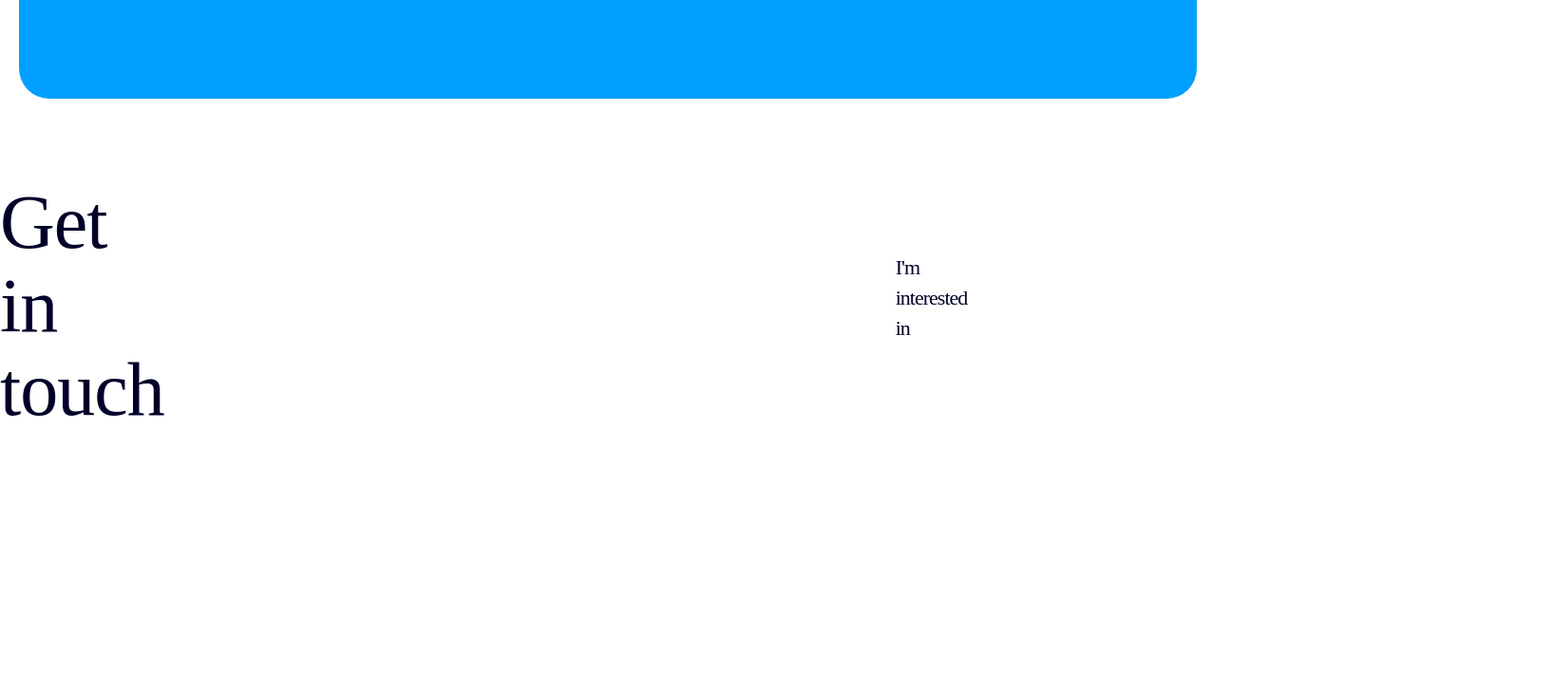
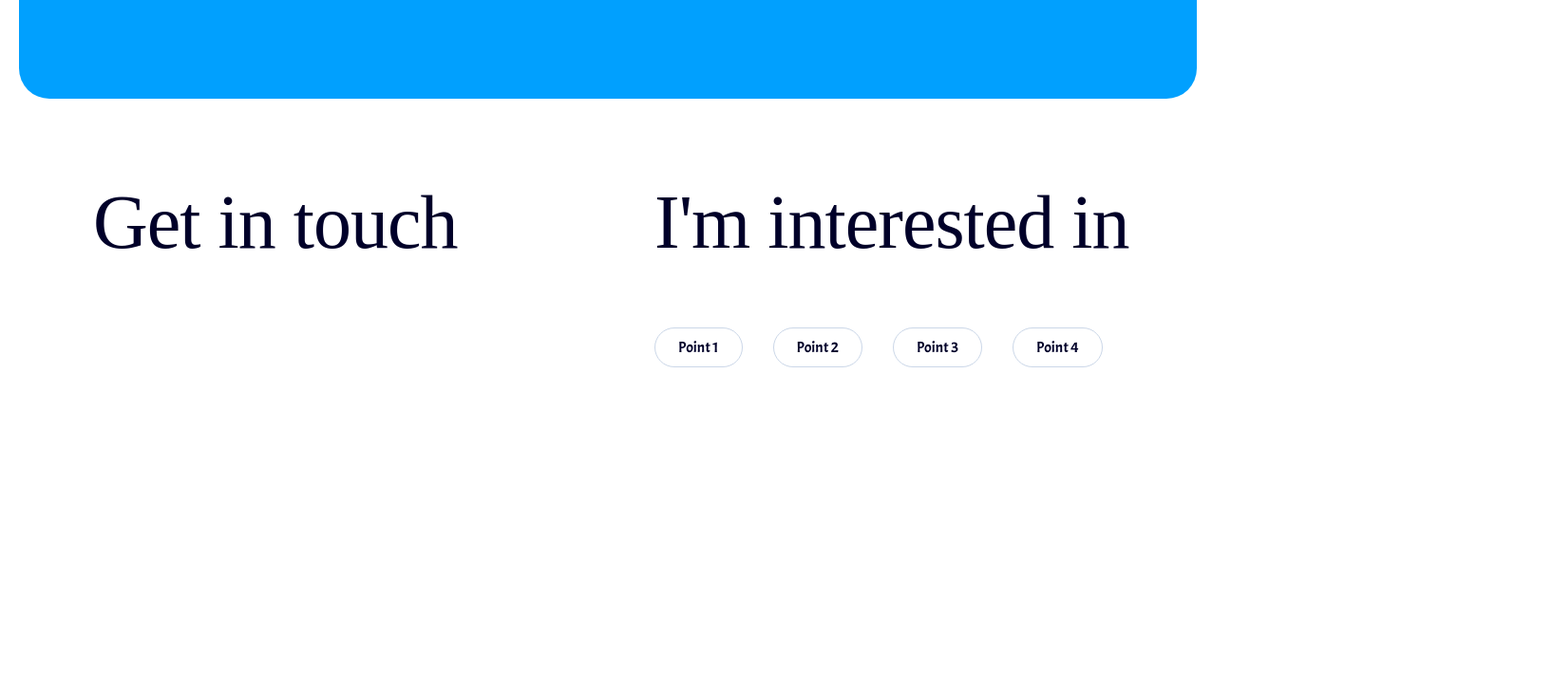
Before and after one commit to Mat203/Web_technologies_HW3, a plain HTML site: page index.html in a window 1280 px wide. Shown: the part 980-1708 px from the top of the page at 95% size, 1635 px wide, since content can reach past the window. Drawn offline with nearby package versions, Linux system fonts and the light colour scheme; a web font is replaced by a local one.

Commit message:
Get in touch part

```diff
--- a/index.html
+++ b/index.html
@@ -80,6 +80,25 @@
             </div>
             <div class="form">
                 <h2> I'm interested in</h2>
+                <form class="form-buttons">
+                    <label class="custom-checkbox">
+                        <input type="checkbox" name="item1" value="Пункт 1">
+                        Point 1
+                    </label><br>
+                    <label class="custom-checkbox">
+                        <input type="checkbox" name="item2" value="Пункт 2">
+                        Point 2
+                    </label><br>
+                    <label class="custom-checkbox">
+                        <input type="checkbox" name="item3" value="Пункт 3">
+                        Point 3
+                    </label><br>
+                    <label class="custom-checkbox">
+                        <input type="checkbox" name="item3" value="Пункт 3">
+                        Point 4
+                    </label><br>
+                </form>
+
             </div>
         </section>
     </main>
--- a/style/style.css
+++ b/style/style.css
@@ -169,7 +169,7 @@ select:hover {
 .get-in-touch {
     height: 900px;
     display: flex;
-    justify-content: space-between;
+    padding-left: 98px;
 }
 
 .get-in-touch h2 {
@@ -182,6 +182,14 @@ select:hover {
     letter-spacing: -1px;
 }
 
+.contacts-left {
+    width: 50%;
+}
+
+.form {
+    width: 50%;
+}
+
 .contacts {
     color: #2c2c44;
     font-family: Acme;
@@ -192,12 +200,44 @@ select:hover {
     padding-top: 381px;
 }
 
-.form h2 {
-    color:  #000029;
-    font-family: Alef;
-    font-size: 22px;
+.form-buttons {
+    display: flex;
+    justify-content: left;
+    align-items: flex-start;
+    gap: 16px;
+}
+
+.custom-checkbox {
+    border-radius: 1000px;
+    border: 1px solid var(--website-button-blue, #CBD7E8);
+    cursor: pointer;
+    color: var(--website-button-oxford-blue, #000029);
+    text-align: center;
+    font-family: Acme;
+    font-size: 16px;
     font-style: normal;
     font-weight: 400;
-    line-height: 32px;
-    padding: 124px 617px 556px 770px;
+    line-height: 24px;
+    display: flex;
+    padding: 8px 24px;
+    justify-content: center;
+    align-items: center;
 }
+
+.custom-checkbox:hover {
+    color:#ffffff;
+    background-color: #0168FC;
+}
+.custom-checkbox:active {
+    color:#ffffff;
+    background-color: #0168FC;
+}
+
+input[type="checkbox"] {
+    display: none;
+}
+
+input[type="checkbox"]:checked {
+    background-color: #000;
+    color: #fff;
+}
```
